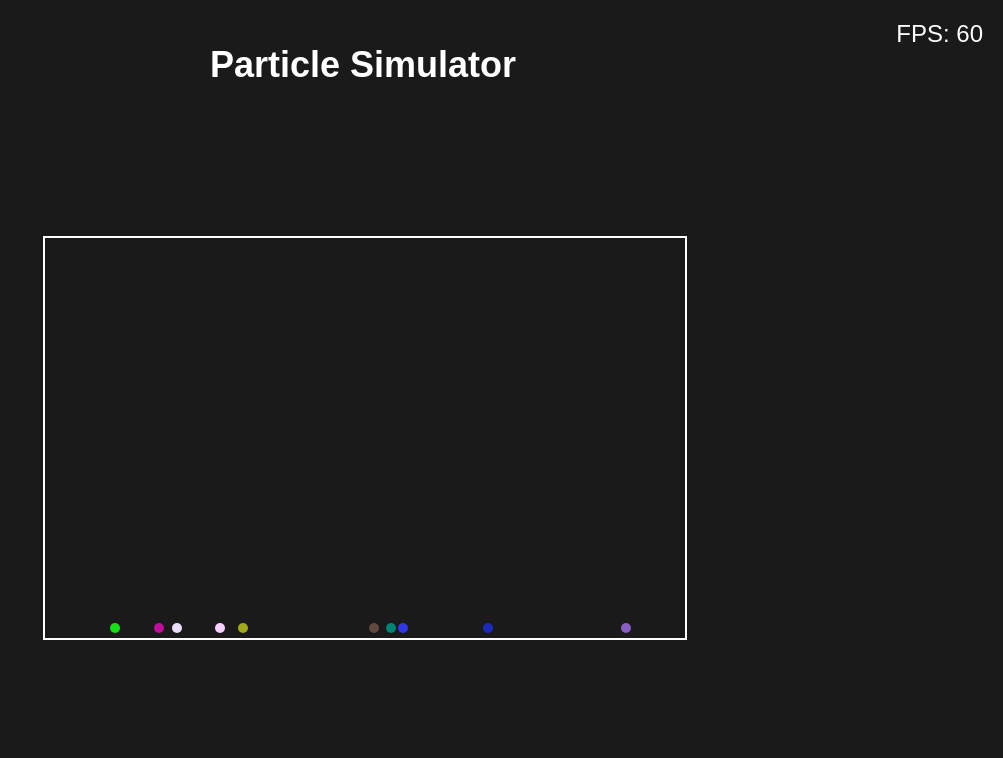
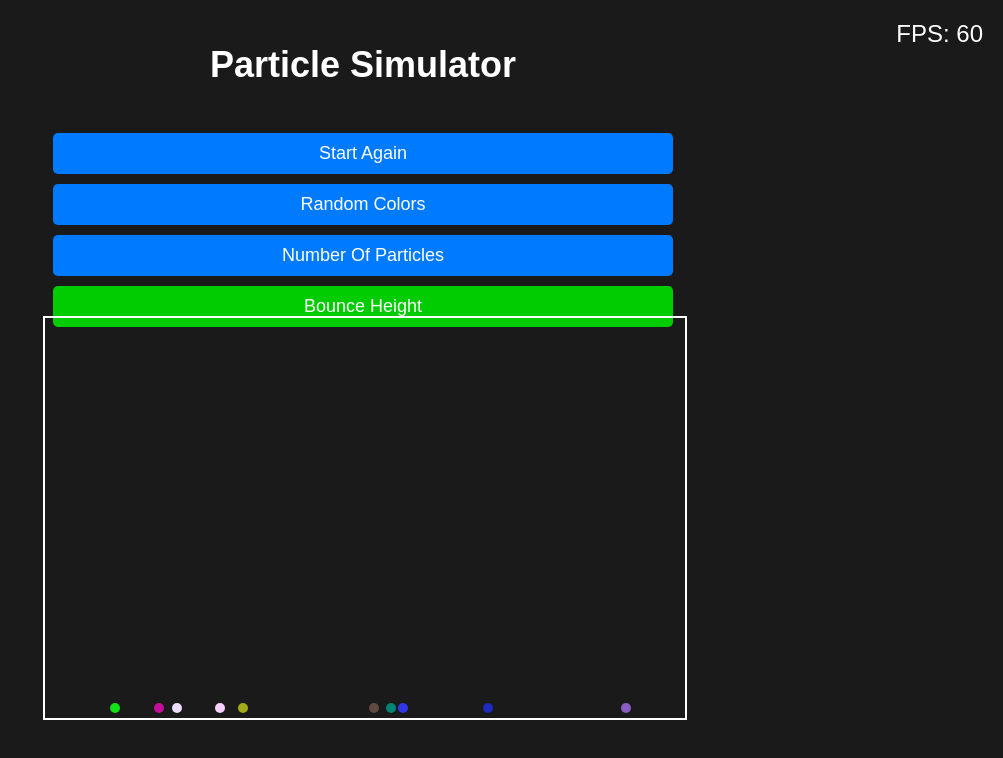
Before and after one commit to leighhobson89/particleSim, a plain HTML site: page index.html in a window 1280 px wide. Both pictures are taken after a click on the element "New Game". Shown: the whole page, without its empty margins (277-1280 px from the left). Drawn offline with Linux system fonts and the light colour scheme.

Commit message:
in game menu added none functional yet

```diff
--- a/gameloop.js
+++ b/gameloop.js
@@ -54,9 +54,12 @@ function gameLoop() {
 createTitleScreen();
 
 document.getElementById('option1').addEventListener('click', function () {
+
     // Remove all buttons from the screen
     const options = document.querySelector('.options');
+    const inGameOptions = document.querySelector('.inGameOptions');
     options.style.display = 'none';
+    inGameOptions.style.display = 'flex';
     container.style.display = "flex";
     let containerWidth = getContainerWidth();
     let containerHeight = getContainerHeight();
--- a/index.html
+++ b/index.html
@@ -4,7 +4,7 @@
     <meta charset="UTF-8">
     <meta name="viewport" content="width=device-width, initial-scale=1.0">
     <link rel="stylesheet" href="styles.css">
-    <title>Your Game</title>
+    <title>Particle Simulator</title>
 </head>
 <body>
 <div class="framesCounter"></div>
--- a/styles.css
+++ b/styles.css
@@ -23,6 +23,17 @@ body {
     color: #fff;
 }
 
+.inGameOptions {
+    display: none;
+    flex-direction: column;
+    align-items: center;
+    justify-content: center; /* Center vertically */
+    margin-top: 20px;
+    width: 50%;
+    height: 30vh; /* 50% of the viewport height to center vertically */
+    margin: auto; /* Center horizontally */
+}
+
 .options {
     display: flex;
     flex-direction: column;
@@ -32,6 +43,18 @@ body {
     width: 50%;
     height: 50vh; /* 50% of the viewport height to center vertically */
     margin: auto; /* Center horizontally */
+}
+
+.inGameOption {
+    background-color: #007bff;
+    color: #fff;
+    margin: 5px;
+    cursor: pointer;
+    border-radius: 5px;
+    font-size: 18px;
+    text-align: center;
+    width: 100%;
+    padding: 10px 0;
 }
 
 .option {
@@ -59,7 +82,7 @@ body {
     align-items: flex-end; /* Align at the bottom of the screen */
     position: absolute;
     left: 25%; /* Center the rectangle by adjusting the left position */
-    bottom: 20%;
+    bottom: 10%;
 }
 
 .circle {
--- a/ui.js
+++ b/ui.js
@@ -12,12 +12,23 @@ export function createTitleScreen() {
     const options = document.createElement('div');
     options.classList.add('options');
 
+    const inGameOptions = document.createElement('div');
+    inGameOptions.classList.add('inGameOptions');
+
     // Define the option names and their initial colors
     const optionInfo = [
         { name: 'New Game', color: '#007bff' },    // Blue
         { name: 'Load Game', color: '#007bff' },   // Blue
         { name: 'Help', color: '#007bff' },        // Blue
         { name: 'Toggle Sound', color: '#00cc00' } // Green
+    ];
+
+    // Define the option names and their initial colors
+    const inGameOptionInfo = [
+        { name: 'Start Again', color: '#007bff' },
+        { name: 'Random Colors', color: '#007bff' },
+        { name: 'Number Of Particles', color: '#007bff' },
+        { name: 'Bounce Height', color: '#00cc00' }
     ];
 
     // Create and append clickable options
@@ -30,13 +41,22 @@ export function createTitleScreen() {
         options.appendChild(option);
     }
 
+    for (let i = 0; i < inGameOptionInfo.length; i++) {
+        const inGameOption = document.createElement('div');
+        inGameOption.textContent = inGameOptionInfo[i].name;
+        inGameOption.classList.add('inGameOption');
+        inGameOption.style.backgroundColor = inGameOptionInfo[i].color;
+        inGameOption.id = `inGameOption${i + 1}`;
+        inGameOptions.appendChild(inGameOption);
+    }
+
     titleScreen.appendChild(title);
     titleScreen.appendChild(options);
+    titleScreen.appendChild(inGameOptions);
+    // inGameOptions.style.display = 'none';
 
     // Append the title screen to the body
     document.body.appendChild(titleScreen);
-
-    // Create a container element and give it an ID
 
     container.classList.add('container');
     container.id = 'container';
```
